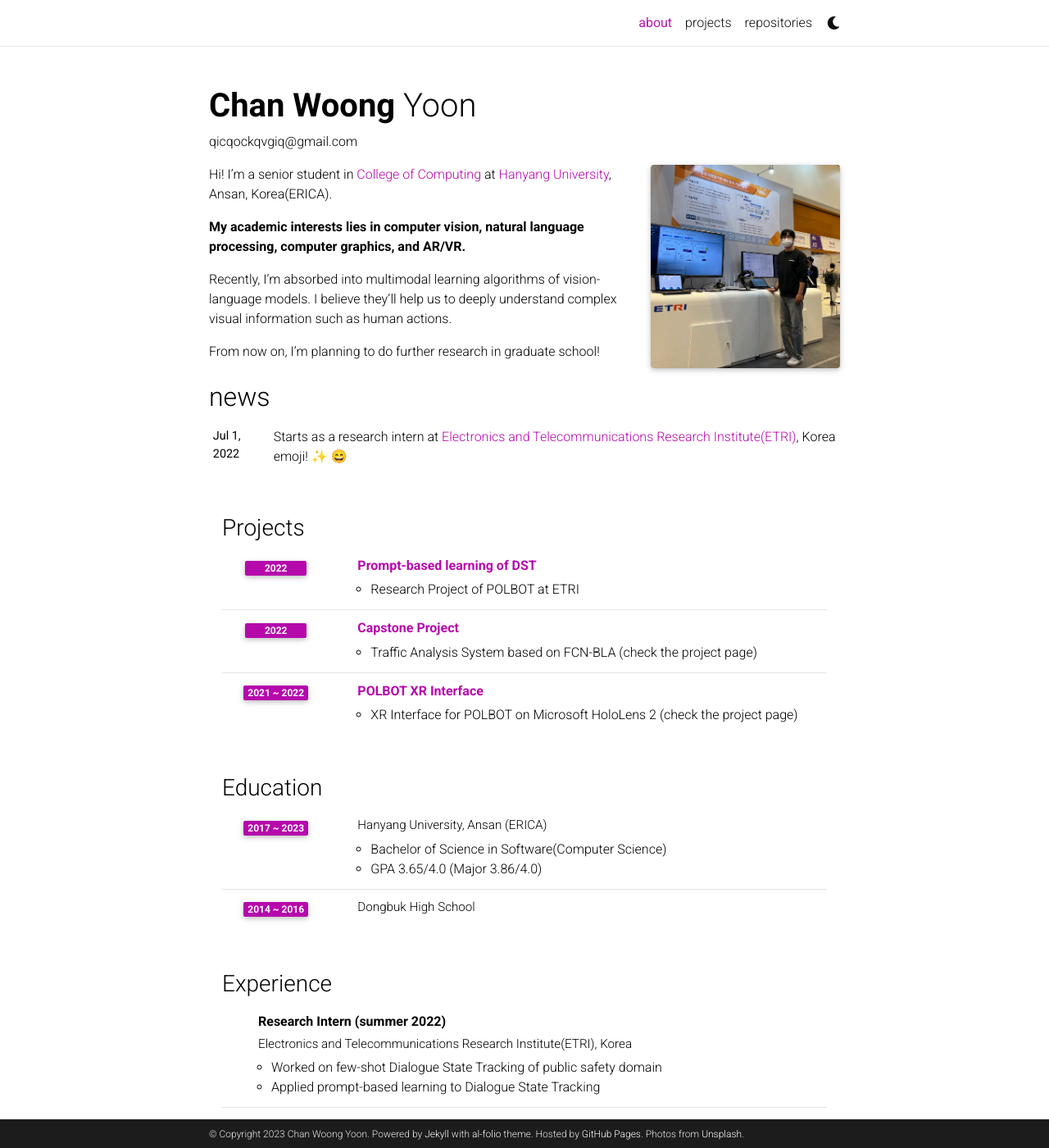
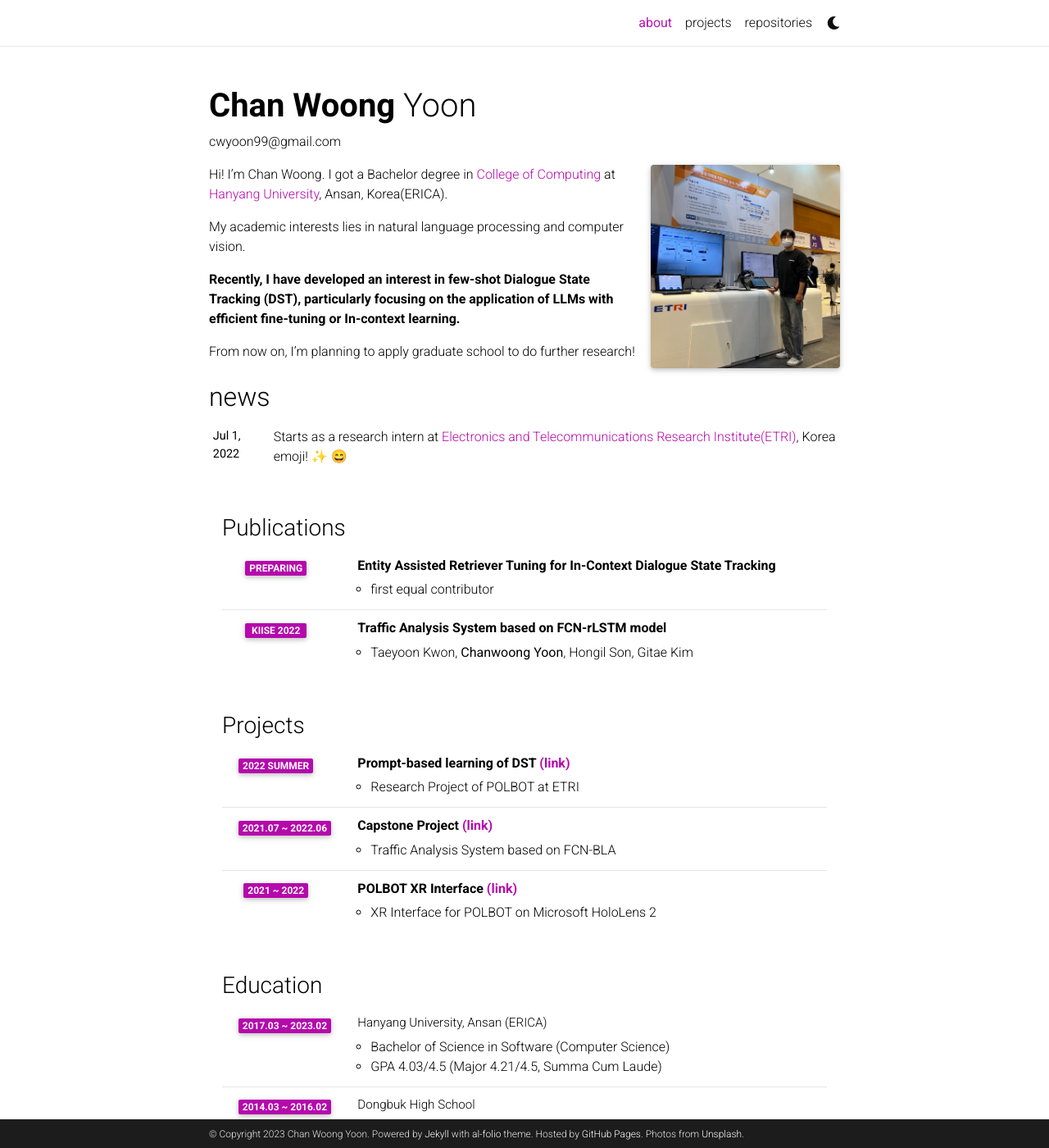
Before and after one commit to qicqock/qicqock.github.io, a Jekyll site: the page built from _pages/about.md, in a window 1280 px wide and 1400 px high. Shown: the whole window at 82% size. Built offline with Jekyll 4.4.1, drawn with Linux system fonts in a browser that asks for light colours; full-size pictures stand in for the smaller copies a plugin makes; emoji names are drawn with the system emoji font; comment, search, counter and statistics services are not loaded; a style sheet for code colours, icons or effects is not loaded; some of the changed text lies outside the part shown.

Commit message:
230613 update

```diff
--- a/_config.yml
+++ b/_config.yml
@@ -6,7 +6,7 @@ title: blank # the website title (if blank, full name will be used instead)
 first_name: Chan Woong
 middle_name:
 last_name: Yoon
-email: qicqockqvgiq@gmail.com
+email: cwyoon99@gmail.com
 description: > # the ">" symbol means to ignore newlines until "footer_text:"
   A simple, whitespace theme for academics. Based on [*folio](https://github.com/bogoli/-folio) design.
 footer_text: >
--- a/_data/cv.yml
+++ b/_data/cv.yml
@@ -1,26 +1,36 @@
+- title: Publications
+  type: time_table
+  contents:
+    - title: <a">Entity Assisted Retriever Tuning for In-Context Dialogue State Tracking</a>
+      year: preparing
+      description: first equal contributor
+    - title: <a>Traffic Analysis System based on FCN-rLSTM model</a>
+      year: KIISE 2022
+      description: Taeyoon Kwon, <b class="font-weight-medium">Chanwoong Yoon</b>, Hongil Son, Gitae Kim
+
 - title: Projects
   type: time_table
   contents:
-    - title: <a href="https://qicqock.github.io/projects/1_project/">Prompt-based learning of DST</a>
-      year: 2022
+    - title: Prompt-based learning of DST <a href="https://qicqock.github.io/projects/1_project/">(link)</a>
+      year: 2022 summer
       description: Research Project of POLBOT at ETRI
-    - title: <a href="https://qicqock.github.io/projects/2_project/">Capstone Project</a>
-      year: 2022
-      description: Traffic Analysis System based on FCN-BLA (check the project page)
-    - title: <a href="https://qicqock.github.io/projects/3_project/">POLBOT XR Interface</a>
+    - title: Capstone Project <a href="https://qicqock.github.io/projects/2_project/">(link)</a>
+      year: 2021.07 ~ 2022.06
+      description: Traffic Analysis System based on FCN-BLA
+    - title: POLBOT XR Interface <a href="https://qicqock.github.io/projects/3_project/">(link)</a>
       year: 2021 ~ 2022
-      description: XR Interface for POLBOT on Microsoft HoloLens 2 (check the project page)
+      description: XR Interface for POLBOT on Microsoft HoloLens 2
 
 - title: Education
   type: time_table
   contents:
     - institution: Hanyang University, Ansan (ERICA)
-      year: 2017 ~ 2023
+      year: 2017.03 ~ 2023.02
       description:
-        - Bachelor of Science in Software(Computer Science)
-        - GPA 3.65/4.0 (Major 3.86/4.0)
+        - Bachelor of Science in Software (Computer Science)
+        - GPA 4.03/4.5 (Major 4.21/4.5, Summa Cum Laude)
     - institution: Dongbuk High School
-      year: 2014 ~ 2016
+      year: 2014.03 ~ 2016.02
 
 - title: Experience
   type: time_table
@@ -34,9 +44,8 @@
       institution: Speechtools
       description:
         - Created XR interface for project Polbot, an intelligent public safety AI-based conversational chatbot service
-        - Analyzed noise patterns of text data for speech-recognition model
-    - title: Military Service
-      institution: Republic of Korea Air Force (April 2018 ~ March 2020)
+    - title: Military Service (April 2018 ~ March 2020)
+      institution: Republic of Korea Air Force
 
 - title: Honors and Awards
   type: time_table
@@ -44,6 +53,6 @@
     - year: July 2022
       items:
         - KIISE Korea Computer Congress 2022 Competition, Encouragement Award
-    - year: Fall 2020 ~ now
+    - year: 2020.09 ~ 2022.06
       items:
         - Scholarship Award for Academic Excellence (Top 3 Students)
--- a/_includes/cv/time_table.html
+++ b/_includes/cv/time_table.html
@@ -12,6 +12,7 @@
           <div class="col-xs-10 cl-sm-10 col-md-10 mt-2 mt-md-0">
             {% if content.title %}
             <h6 class="title font-weight-bold ml-1 ml-md-4">{{content.title}}</h6>
+            <h6 class="title font-weight-bold ml-1 ml-md-4">{{content.sub_title}}</h6>
             {% endif %}
             {% if content.institution %}
             <h6 class="ml-1 ml-md-4" style="font-size: 0.95rem;">{{content.institution}}</h6>
--- a/_pages/about.md
+++ b/_pages/about.md
@@ -2,7 +2,7 @@
 layout: about
 title: about
 permalink: /
-subtitle: qicqockqvgiq@gmail.com
+subtitle: cwyoon99@gmail.com
 
 profile:
   align: right
@@ -25,10 +25,10 @@ Put your address / P.O. box / other info right below your picture. You can also
 
 Link to your social media connections, too. This theme is set up to use [Font Awesome icons](http://fortawesome.github.io/Font-Awesome/) and [Academicons](https://jpswalsh.github.io/academicons/). -->
 
-Hi! I'm a senior student in <a href='https://www.hanyang.ac.kr/web/eng'>College of Computing</a> at <a href='https://www.hanyang.ac.kr/web/eng'>Hanyang University</a>, Ansan, Korea(ERICA).
+Hi! I'm Chan Woong. I got a Bachelor degree in <a href='https://www.hanyang.ac.kr/web/eng'>College of Computing</a> at <a href='https://www.hanyang.ac.kr/web/eng'>Hanyang University</a>, Ansan, Korea(ERICA).
 
-<p class="font-weight-bold">My academic interests lies in computer vision, natural language processing, computer graphics, and AR/VR.</p>
+My academic interests lies in natural language processing and computer vision.
 
-Recently, I'm absorbed into multimodal learning algorithms of vision-language models. I believe they'll help us to deeply understand complex visual information such as human actions.
+<p class="font-weight-bold"> Recently, I have developed an interest in few-shot Dialogue State Tracking (DST), particularly focusing on the application of LLMs with efficient fine-tuning or In-context learning.</p>
 
-From now on, I'm planning to do further research in graduate school!
+From now on, I'm planning to apply graduate school to do further research!
```
